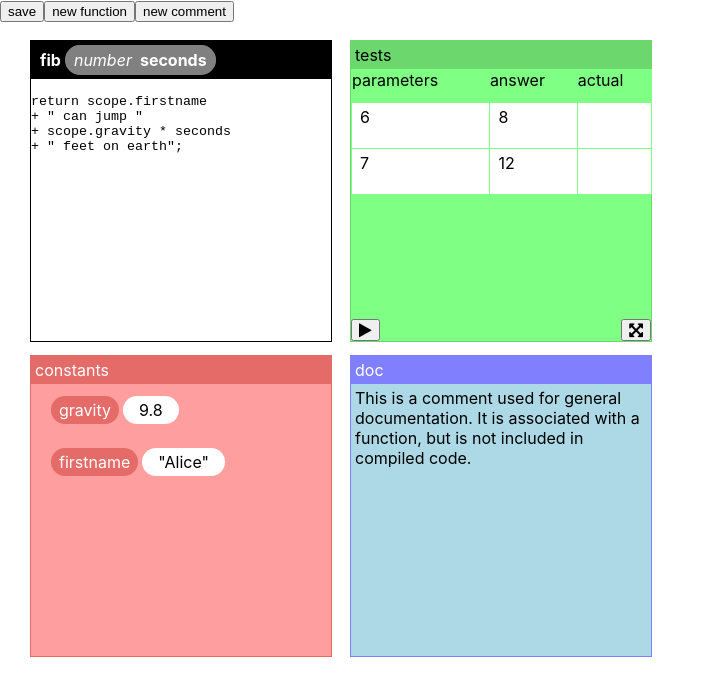
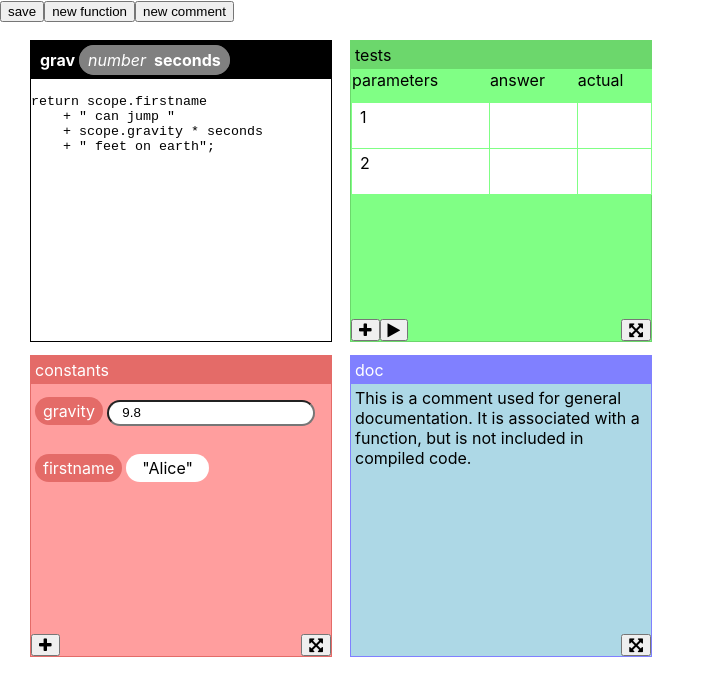
Before and after one commit to joshmarinacci/koding-experiment, a React (Create React App) app: page / in a window 1280 px wide. Both pictures are taken after a click on the element "9.8". Shown: the top 696 px of the page, without its empty margins (0-715 px from the left). Built offline with nearby package versions, Linux system fonts and the light colour scheme.

Commit message:
lots of little tweaks

```diff
--- a/src/App.css
+++ b/src/App.css
@@ -54,7 +54,7 @@ body {
 .function .body {
   font-family: monospace;
   font-size: 10pt;
-  white-space: pre-line;
+  white-space: pre;
 }
 
 
@@ -69,11 +69,11 @@ body {
   flex-direction: column;
 }
 
-.tests .spacer {
+.spacer {
   flex: 1.0;
 }
 
-.tests footer {
+footer {
   display: flex;
   flex-direction: row;
 }
@@ -124,6 +124,8 @@ body {
 .constants {
   background-color: var(--constants-color);
   border: 1px solid var(--constants-color-border);
+  display: flex;
+  flex-direction: column;
 }
 
 .constants .title {
@@ -132,7 +134,7 @@ body {
 }
 
 .constants .const {
-  padding: 1em;
+  margin: 1em 0em;
 }
 
 .constants .constant-name {
@@ -158,6 +160,8 @@ body {
 .comment {
   background-color: var(--comment-color);
   border: 1px solid var(--comment-color-border);
+  display: flex;
+  flex-direction: column;
 }
 .comment .title {
   background-color: var(--comment-color-border);
--- a/src/App.js
+++ b/src/App.js
@@ -6,6 +6,7 @@ import {TestsView} from './Tests'
 import {FunView} from './FunctionView'
 import {ProcessorSystem} from './CodeProcessor'
 import {ConstantsView} from './ConstantsView'
+import {ProjectEditor} from './ProjectEditor'
 
 const genId = (str) => str + Math.floor(Math.random()*100000)
 
@@ -19,7 +20,7 @@ const project = [
         },
         id:fibId,
         type:'function',
-        name:'fib',
+        name:'grav',
         params: [
             {
                 type:'number',
@@ -27,11 +28,11 @@ const project = [
             }
         ],
         body: `
-        return scope.firstname
-            + " can jump "
-            + scope.gravity * seconds
-            + " feet on earth";
-        `
+return scope.firstname
+    + " can jump "
+    + scope.gravity * seconds
+    + " feet on earth";
+`
     },
     {
         position: {
@@ -43,14 +44,14 @@ const project = [
         target:fibId,
         tests: [
             {
-                params:[6],
-                answer:[8],
+                params:[1],
+                answer:[],
                 actual:[],
                 correct:true,
             },
             {
-                params:[7],
-                answer:[12],
+                params:[2],
+                answer:[],
                 actual:[],
                 correct:true,
             }
@@ -95,6 +96,7 @@ const project = [
 ]
 
 const Processor = new ProcessorSystem(project)
+const ed = new ProjectEditor(project)
 
 const CanvasView = (props) => {
     return <div className={"canvas"}>{props.children}</div>
@@ -126,7 +128,7 @@ class App extends Component {
                 <Menu/>
                 <FunView fun={project[0]}/>
                 <TestsView fun={project[1]} processor={Processor}/>
-                <ConstantsView fun={project[2]}/>
+                <ConstantsView fun={project[2]} editor={ed}/>
                 <CommentDocView fun={project[3]}/>
             </CanvasView>
         )
--- a/src/Comments.js
+++ b/src/Comments.js
@@ -7,5 +7,12 @@ export const CommentDocView = (props) => {
     }}>
         <div className="title">doc</div>
         <div className="body">{props.fun.body}</div>
+
+        <div className="spacer"></div>
+
+        <footer>
+            <div className="spacer"></div>
+            <button className="fa fa-arrows-alt"></button>
+        </footer>
     </div>
 }
--- a/src/ConstantsView.js
+++ b/src/ConstantsView.js
@@ -1,4 +1,4 @@
-import React from 'react';
+import React, {useState} from 'react';
 
 export const ConstantsView = (props) => {
     return <div className="constants window" style={{
@@ -8,21 +8,70 @@ export const ConstantsView = (props) => {
         <div className="title">constants</div>
 
         {props.fun.consts.map((test,i) => {
+            let ed = <ConstantEditorView cons={test} editor={props.editor}/>
+            if(test.type === 'number') ed = <ConstantNumberEditorView cons={test} editor={props.editor}/>
             return <div className="const" key={i}>
                 <span className="constant-name">{test.name}</span>
                 <span className="constant-type">{test.type}</span>
-                <ConstantEditorView cons={test}/>
+                {ed}
             </div>
         })}
+
+        <div className="spacer"></div>
+
+        <footer>
+            <button className="fa fa-plus"></button>
+            <div className="spacer"></div>
+            <button className="fa fa-arrows-alt"></button>
+        </footer>
     </div>
 }
 
 const ConstantEditorView = (props) => {
+    const [editing, setEditing] = useState(false)
+    const [value, setValue] = useState(props.cons.value)
+    if(editing) {
+        return <input className="constant-value"
+                      value={value}
+                      onChange={(e)=>{
+                          setValue(e.target.value)
+                      }}
+                      onKeyDown={(e)=>{
+                          if(e.key === 'Enter') {
+                              setEditing(false)
+                              props.editor.editConstant(props.cons,`"${value}"`)
+                          }
+                      }}
+        />
+    }
     return <span className="constant-value"
                  onClick={()=>{
                      console.log("going to edit")
+                     setEditing(true)
                  }}
     >
         {props.cons.value}
     </span>
 }
+
+
+const ConstantNumberEditorView = (props) => {
+    const [editing, setEditing] = useState(false)
+    const [value, setValue] = useState(props.cons.value)
+    if(editing) {
+        return <input className="constant-value"
+                      type="number"
+                      value={value}
+                      onChange={e=> setValue(e.target.value)}
+                      onKeyDown={e=>{
+                          if(e.key === 'Enter') {
+                              setEditing(false)
+                              props.editor.editConstant(props.cons,value)
+                          }
+                      }}
+        />
+    }
+    return <span className="constant-value" onClick={()=>setEditing(true)}>
+        {props.cons.value}
+    </span>
+}
--- /dev/null
+++ b/src/ProjectEditor.js
@@ -0,0 +1,14 @@
+export class ProjectEditor {
+    constructor(project) {
+        this.project = project
+    }
+
+    editConstant(cons,val) {
+        console.log('setting to the constant',cons,val)
+        const conslist = this.project.filter(p => p.type === 'constants')[0].consts
+        console.log("list",conslist)
+        const cons2 = conslist.filter(c => c.id === cons.id)[0]
+        console.log("found ",cons2)
+        cons2.value = val
+    }
+}
--- a/src/Tests.js
+++ b/src/Tests.js
@@ -22,6 +22,7 @@ export const TestsView = (props) => {
         </div>
         <div className="spacer"></div>
         <footer>
+            <button className="fa fa-plus"></button>
             <button className="fa fa-play" onClick={()=>props.processor.process(props.fun)}></button>
             <div className="spacer"></div>
             <button className="fa fa-arrows-alt"></button>
```
